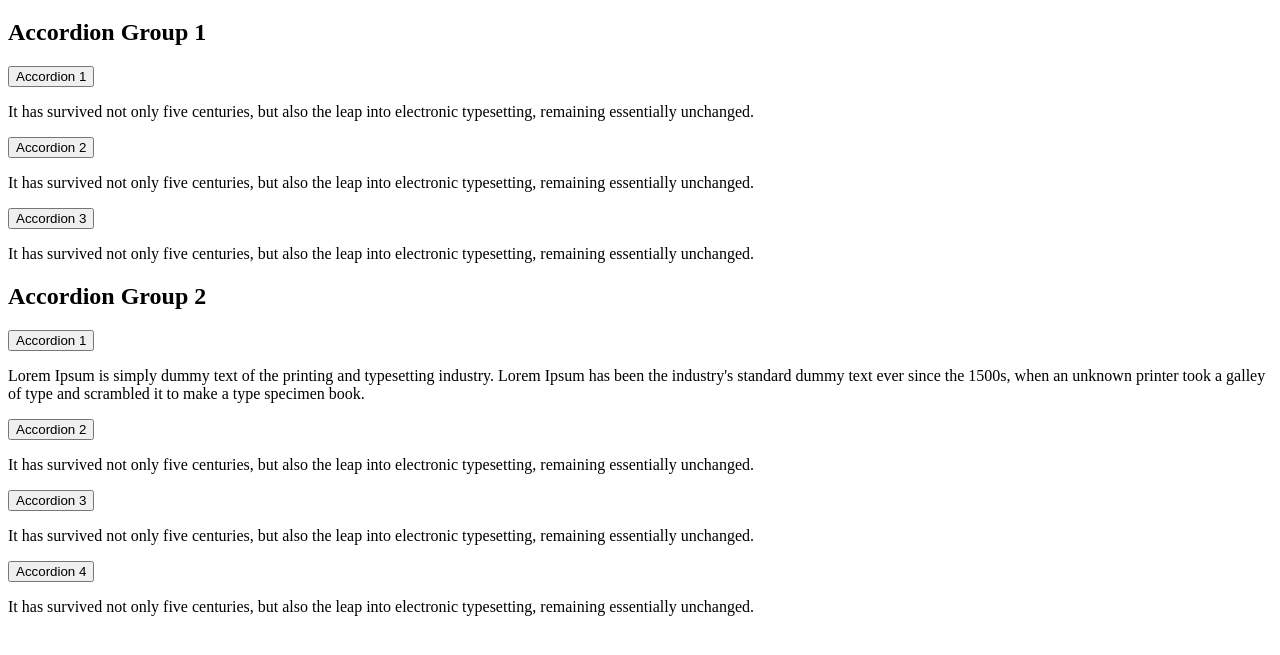
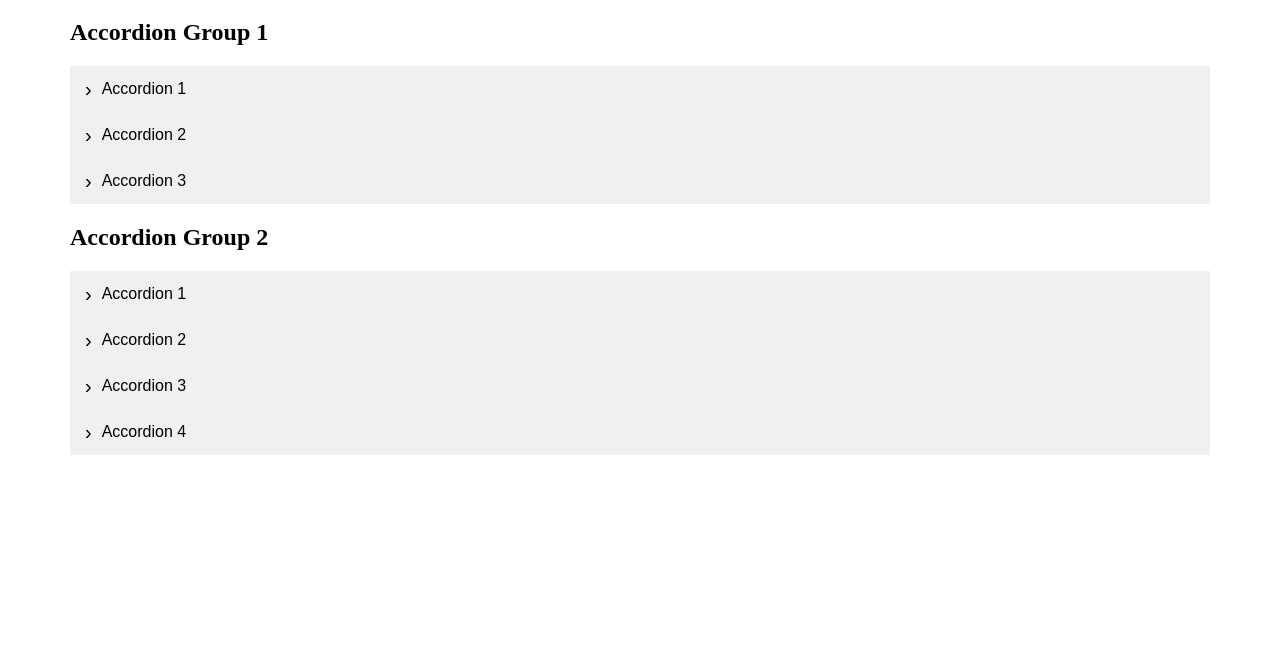
Before and after one commit to Hollyw00d/Accessible-ES6-JavaScript-Accordion, a plain HTML site: page index.html in a window 1280 px wide. Shown: the part 61-716 px from the top of the page. Drawn offline with Linux system fonts and the light colour scheme.

Commit message:
on index.html file added CSS link

```diff
--- a/index.html
+++ b/index.html
@@ -4,6 +4,7 @@
   <meta charset="UTF-8">
   <meta name="viewport" content="width=device-width, initial-scale=1.0">
   <title>Accessible ES5 JavaScript Accordion (transpiled from ES6)</title>
+  <link rel="stylesheet" href="assets/css/styles.css" />
 </head>
 <body>
 
```
